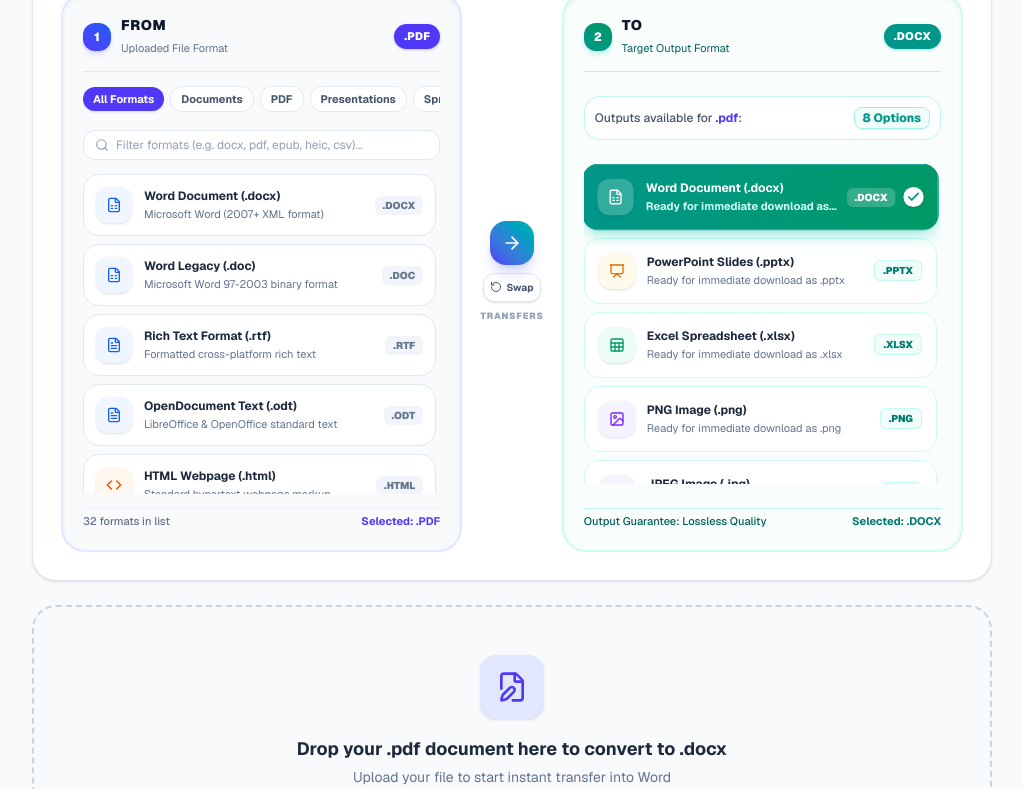
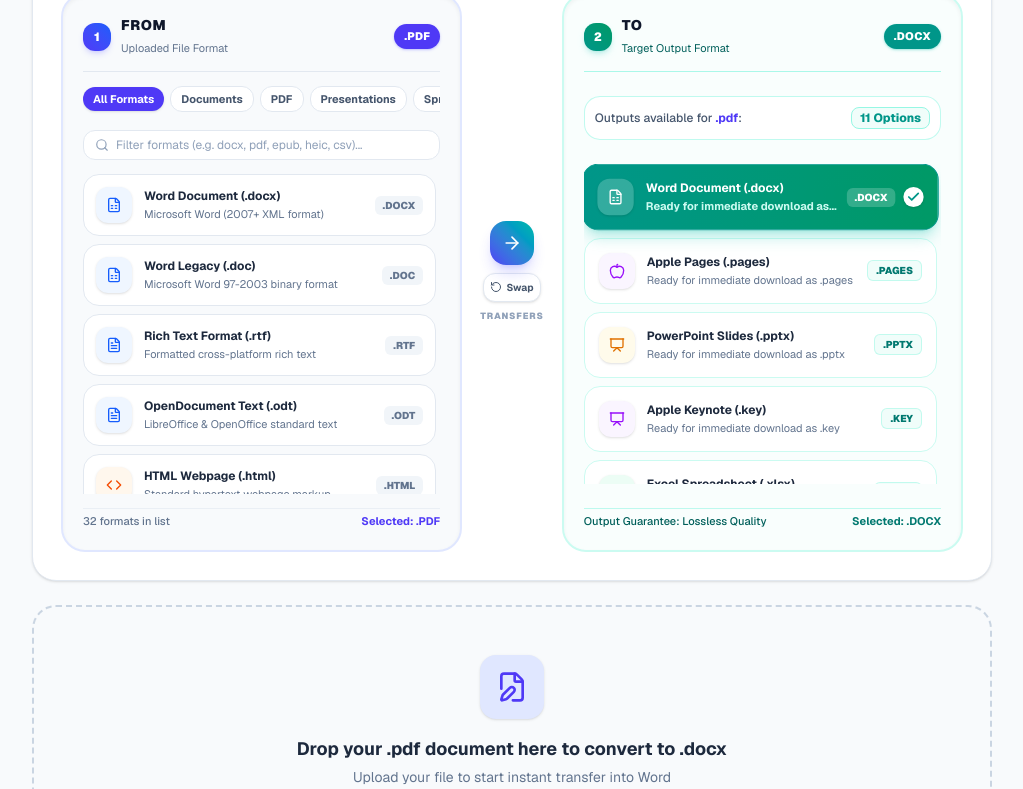
Before and after one commit to darshanrk2006/Student-Utility, a Next.js app: page /pdf-to-word in a window 1280 px wide. Shown: the part 682-1471 px from the top of the page, without its empty margins (128-1151 px from the left). Built offline with nearby package versions, Linux system fonts and the light colour scheme.

Commit message:
Support full bidirectional vice versa conversions for all Apple and document formats

```diff
--- a/components/ServerConvertTool.tsx
+++ b/components/ServerConvertTool.tsx
@@ -487,10 +487,10 @@ export const ALL_FORMATS: FormatMeta[] = [
 
 export const VALID_TARGETS: Record<string, string[]> = {
   // Documents
-  docx: ["pdf", "txt", "rtf", "odt", "html", "epub", "jpg", "png"],
-  doc: ["docx", "pdf", "txt", "rtf", "odt", "html"],
-  rtf: ["docx", "pdf", "txt", "odt", "html"],
-  odt: ["docx", "pdf", "txt", "rtf", "html"],
+  docx: ["pdf", "pages", "txt", "rtf", "odt", "html", "epub", "jpg", "png"],
+  doc: ["docx", "pdf", "pages", "txt", "rtf", "odt", "html"],
+  rtf: ["docx", "pdf", "pages", "txt", "odt", "html"],
+  odt: ["docx", "pdf", "pages", "txt", "rtf", "html"],
   html: ["pdf", "docx", "txt", "png", "jpg"],
   md: ["pdf", "docx", "html", "txt"],
 
@@ -499,18 +499,18 @@ export const VALID_TARGETS: Record<string, string[]> = {
   mobi: ["pdf", "epub", "txt"],
 
   // PDF
-  pdf: ["docx", "pptx", "xlsx", "png", "jpg", "txt", "html", "epub"],
+  pdf: ["docx", "pages", "pptx", "key", "xlsx", "numbers", "png", "jpg", "txt", "html", "epub"],
 
   // Presentations
-  pptx: ["pdf", "ppt", "odp", "png", "jpg"],
-  ppt: ["pptx", "pdf", "odp", "png"],
+  pptx: ["pdf", "key", "ppt", "odp", "png", "jpg"],
+  ppt: ["pptx", "pdf", "key", "odp", "png"],
   odp: ["pptx", "pdf", "ppt"],
-  key: ["pdf", "pptx", "png"],
+  key: ["pptx", "pdf", "png", "jpg"],
 
   // Spreadsheets
-  xlsx: ["pdf", "csv", "xls", "ods", "html"],
-  xls: ["xlsx", "pdf", "csv", "ods"],
-  csv: ["xlsx", "pdf", "xls", "tsv"],
+  xlsx: ["pdf", "numbers", "csv", "xls", "ods", "html"],
+  xls: ["xlsx", "pdf", "numbers", "csv", "ods"],
+  csv: ["xlsx", "numbers", "pdf", "xls", "tsv"],
   ods: ["xlsx", "pdf", "csv"],
   numbers: ["xlsx", "pdf", "csv"],
   tsv: ["csv", "xlsx", "pdf"],
@@ -519,9 +519,9 @@ export const VALID_TARGETS: Record<string, string[]> = {
   pages: ["docx", "pdf", "doc", "txt", "rtf"],
 
   // Images
-  jpg: ["png", "pdf", "webp", "gif", "svg", "bmp", "tiff", "ico"],
-  jpeg: ["png", "pdf", "webp", "gif", "svg", "bmp", "tiff", "ico"],
-  png: ["jpg", "pdf", "webp", "gif", "svg", "bmp", "tiff", "ico"],
+  jpg: ["png", "pdf", "webp", "heic", "gif", "svg", "bmp", "tiff", "ico"],
+  jpeg: ["png", "pdf", "webp", "heic", "gif", "svg", "bmp", "tiff", "ico"],
+  png: ["jpg", "pdf", "webp", "heic", "gif", "svg", "bmp", "tiff", "ico"],
   webp: ["png", "jpg", "pdf", "gif", "bmp"],
   gif: ["png", "jpg", "pdf", "webp"],
   svg: ["png", "jpg", "pdf", "webp"],
@@ -531,7 +531,7 @@ export const VALID_TARGETS: Record<string, string[]> = {
   ico: ["png", "jpg"],
 
   // Text & Data
-  txt: ["pdf", "docx", "html", "rtf"],
+  txt: ["pdf", "docx", "pages", "html", "rtf"],
   json: ["csv", "txt", "xlsx"],
   xml: ["json", "txt", "csv", "pdf"],
 };
```
